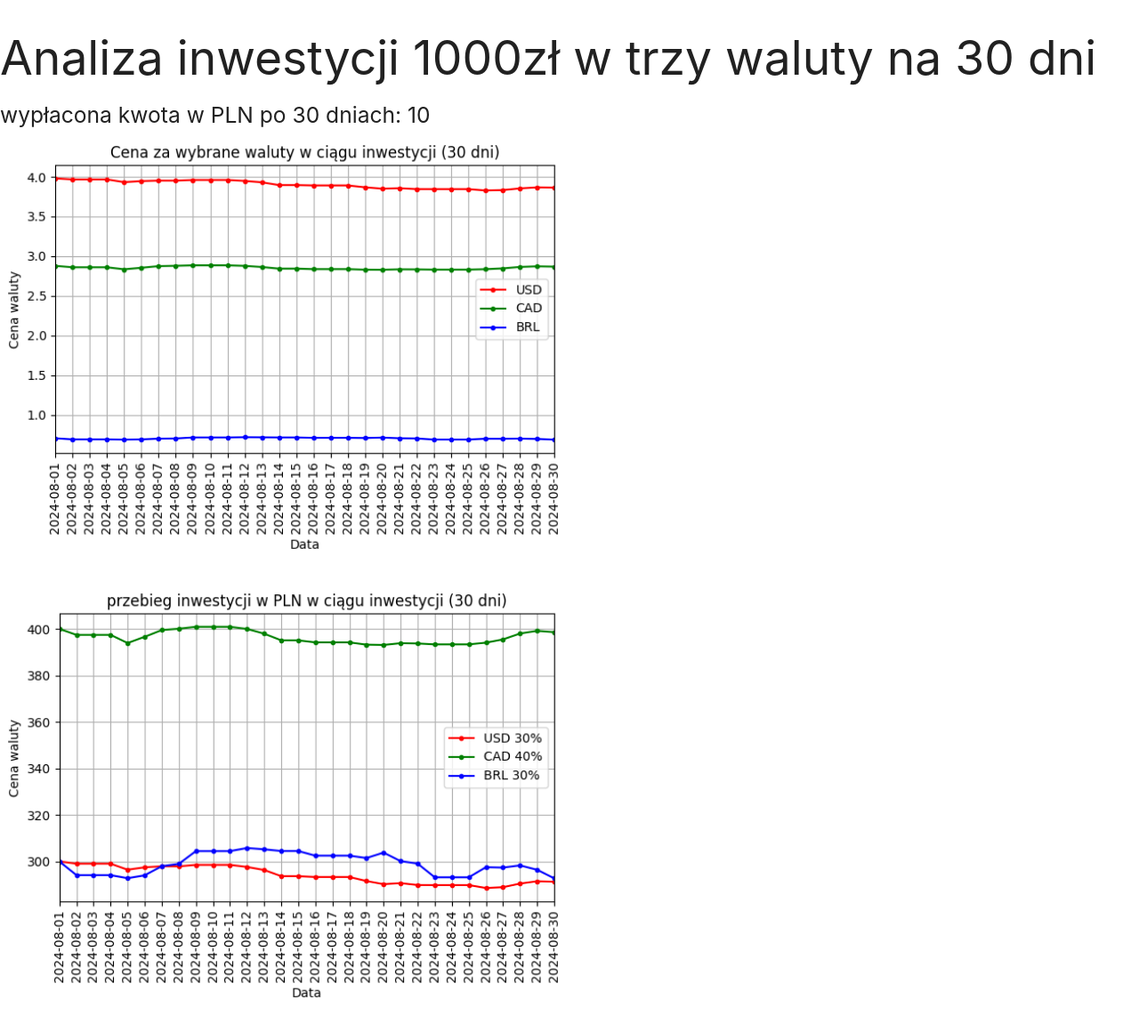
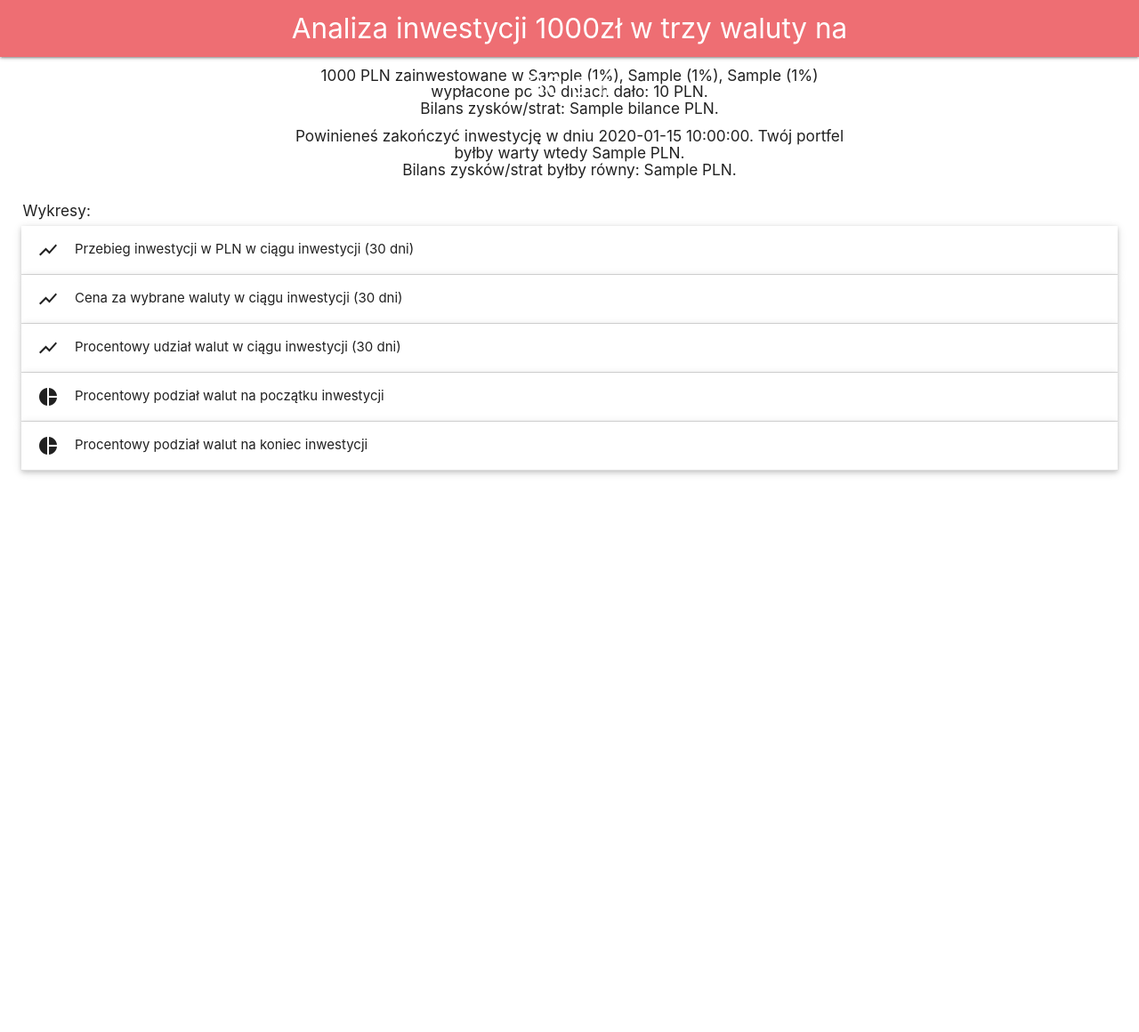
Before and after one commit to Wogu12/currencyInvestment, a Flask app: template templates/investmentResult.html in a window 1280 px wide. Shown: the whole page at 89% size. After the commit the page ends 534 px from the top, so only its background shows below. Run offline with Flask 3, Linux system fonts and the light colour scheme; the template is opened without the code that fills it: most values are stand-ins (such as "Sample title", 1, 10 or a date in 2020); some libraries are stand-ins or nearby versions.

Commit message:
Added more charts into Investment class and informations with charts into users view.

```diff
--- a/app.py
+++ b/app.py
@@ -1,6 +1,4 @@
 from flask import Flask, render_template, request
-import requests
-import math
 from nbp_api import NbpApi
 from investment import Investment
 
@@ -38,10 +36,34 @@ def analyze():
     investment = Investment(currency_dict, start_date, nbp_api)
 
     investment.draw_currency_rates()
-    last_total = round(investment.draw_investment_pln(), 2)
-    investment.draw_investment_in_currencies()
 
-    return render_template('investmentResult.html', last_total = last_total)
+    last_total = investment.draw_investment_pln()
+    bilance = last_total - 1000.0
+    bilance = round(bilance, 2)
+
+    start_values = {curr_first: percentage_first, curr_second: percentage_second, curr_third: percentage_third}
+    investment.draw_start_pie(start_values)
+
+    investment.draw_end_pie()
+    highest_value, best_date = investment.when_to_leave()
+
+    best_bilance = round((highest_value - 1000), 2)
+
+    investment.plot_currency_allocation_over_time()
+
+
+    return render_template('investmentResult.html',
+                           last_total = last_total,
+                           bilance = bilance,
+                           highest_value = highest_value,
+                           best_date = best_date,
+                           best_bilance = best_bilance,
+                           curr_first = curr_first,
+                           curr_second = curr_second,
+                           curr_third = curr_third,
+                           percentage_first = percentage_first,
+                           percentage_second = percentage_second,
+                           percentage_third = percentage_third)
 
 if __name__ == '__main__':
     app.run(debug=True)
--- a/nbp_api.py
+++ b/nbp_api.py
@@ -17,7 +17,7 @@ class NbpApi:
         Make API request and clean the response
         """
         try:
-            response = requests.get(url)
+            response = requests.get(url, timeout=60)
             response.raise_for_status()
             return clean_func(response.json())
         except requests.exceptions.RequestException as e:
--- a/static/js/script.js
+++ b/static/js/script.js
@@ -1,6 +1,6 @@
 document.addEventListener('DOMContentLoaded', function() {
-    let elems = document.querySelectorAll('select');
-    M.FormSelect.init(elems);
+    let selectElems = document.querySelectorAll('select');
+    let selectInstances = M.FormSelect.init(selectElems);
 
 
     let currYear = new Date().getFullYear();
@@ -14,6 +14,12 @@ document.addEventListener('DOMContentLoaded', function() {
         maxDate: new Date(currYear, currMonth-1, currDay),
         yearRange: [2020, currYear]
     });
+
+    let imageElems = document.querySelectorAll('.materialboxed');
+    let imageInstances = M.Materialbox.init(imageElems);
+
+    let collapibleElems = document.querySelectorAll('.collapsible');
+    let collapsibleInstances = M.Collapsible.init(collapibleElems);
 });
 
 function validateForm() {
--- a/templates/investmentResult.html
+++ b/templates/investmentResult.html
@@ -6,19 +6,59 @@
         <link href="https://fonts.googleapis.com/icon?family=Material+Icons" rel="stylesheet">
         <link type="text/css" rel="stylesheet" href="{{ url_for('static', filename='node_modules/materialize-css/dist/css/materialize.min.css') }}" media="screen,projection"/>
         <link rel="icon" href="{{ url_for('static', filename='favicon.ico') }}">
-        <title>Zadanie rekrutacyjne ING</title>
+        <title>inwestycja</title>
     </head>
     <body>
-        <div class="row center"></div>
-            <h2>Analiza inwestycji 1000zł w trzy waluty na 30 dni</h2>
-            <h5>wypłacona kwota w PLN po 30 dniach: {{ last_total }}</h5>
+        <div class="navbar-fixed">
+            <nav>
+                <div class="nav-wrapper">
+                    <a href="/" class="brand-logo center">Analiza inwestycji 1000zł w trzy waluty na 30 dni</a>
+                </div>
+            </nav>
         </div>
-        <div class="row">
-            <img style="width: 50%;" src="{{ url_for('static', filename='graphs/currency_rates.png')}}" alt="">
+        <div class="row center">
+            <div class="col s6 offset-s3">
+
+                <h6>1000 PLN zainwestowane w {{curr_first}} ({{percentage_first}}%), {{curr_second}} ({{percentage_second}}%), {{curr_third}} ({{percentage_third}}%) wypłacone po 30 dniach dało: {{ last_total }} PLN.
+                    <br>Bilans zysków/strat: {{ bilance }} PLN.</h6>
+                <h6>Powinieneś zakończyć inwestycję w dniu {{ best_date }}. Twój portfel byłby warty wtedy {{ highest_value }} PLN.
+                    <br>Bilans zysków/strat byłby równy: {{ best_bilance }} PLN.</h6>
+            </div>
         </div>
-        <div class="row">
-            <img style="width: 50%;" src="{{ url_for('static', filename='graphs/investment_in_pln.png')}}" alt="">
-        </div>
+        <h6 style="margin-left: 2%;">Wykresy:</h6>
+        <ul class="collapsible popout">
+            <li>
+                <div class="collapsible-header"><i class="material-icons">show_chart</i>Przebieg inwestycji w PLN w ciągu inwestycji (30 dni)</div>
+                <div class="collapsible-body center-align">
+                    <img style="width: 60%;" src="{{ url_for('static', filename='graphs/investment_in_pln.png')}}" alt="">
+                </div>
+            </li>
+            <li>
+                <div class="collapsible-header"><i class="material-icons">show_chart</i>Cena za wybrane waluty w ciągu inwestycji (30 dni)</div>
+                <div class="collapsible-body center-align">
+                    <img style="width: 60%;" src="{{ url_for('static', filename='graphs/currency_rates.png')}}" alt="">
+                </div>
+            </li>
+            <li>
+                <div class="collapsible-header"><i class="material-icons">show_chart</i>Procentowy udział walut w ciągu inwestycji (30 dni)</div>
+                <div class="collapsible-body center-align">
+                    <img style="width: 60%;" src="{{ url_for('static', filename='graphs/percentage_allocation_chart.png')}}" alt="">
+                </div>
+            </li>
+            <li>
+                <div class="collapsible-header"><i class="material-icons">pie_chart</i>Procentowy podział walut na początku inwestycji</div>
+                <div class="collapsible-body center-align">
+                    <img style="width: 60%;" src="{{ url_for('static', filename='graphs/pie_chart_start.png')}}" alt="">
+                </div>
+            </li>
+            <li>
+                <div class="collapsible-header"><i class="material-icons">pie_chart</i>Procentowy podział walut na koniec inwestycji</div>
+                <div class="collapsible-body center-align">
+                    <img style="width: 60%;" src="{{ url_for('static', filename='graphs/pie_chart_end.png')}}" alt="">
+                </div>
+            </li>
+        </ul>
+
 
 
         <script type="text/javascript" src="{{ url_for('static', filename='js/script.js') }}"></script>
```
Also changed, not shown: investment.py (+97 -40 lines), templates/index.html (+9 -3 lines), static/graphs/currency_rates.png, static/graphs/investment_in_currencies.png (deleted), static/graphs/investment_in_pln.png, static/graphs/percentage_allocation_chart.png (added), static/graphs/pie_chart_end.png (added), static/graphs/pie_chart_start.png (added).
